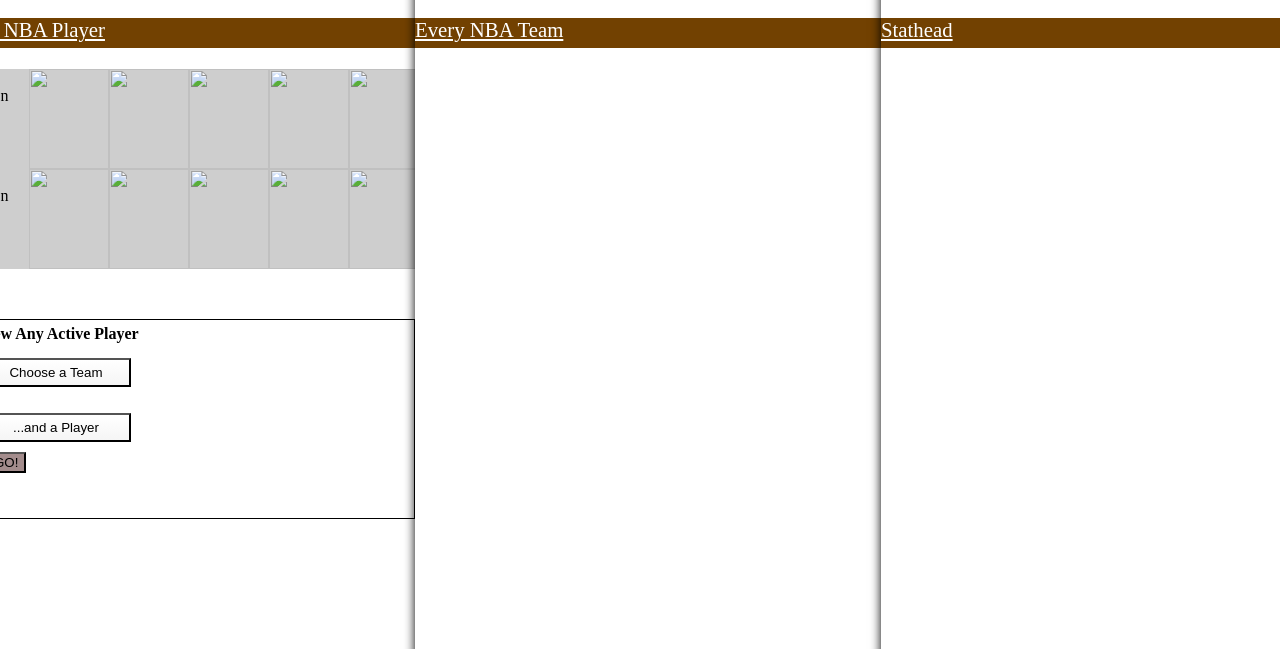
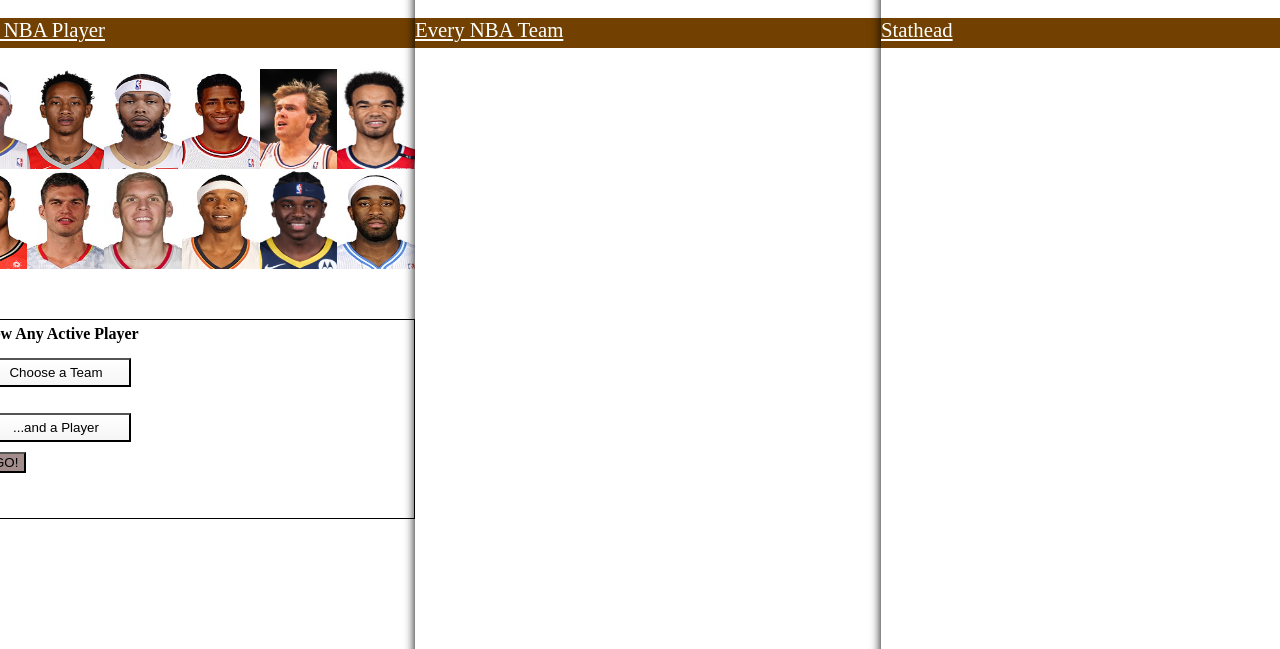
Before and after one commit to Joseph-L-Davis/lab-02d-copy-a-site, a plain HTML site: page index.html in a window 1280 px wide. Shown: the part 151-800 px from the top of the page. Drawn offline with Linux system fonts and the light colour scheme; files whose address does not match are found by name.

Commit message:
fixed img links

```diff
--- a/index.html
+++ b/index.html
@@ -25,20 +25,20 @@
           </section>
           <p><u> Every NBA Player</u></p>
           <section>
-            <img src="./thorn.jpeg" width="80px" height="100px" alt="Al Thornton">
-            <img src="./quart.jpeg" width="80px" height="100px" alt="">
-            <img src="./ingram.jpeg" width="80px" height="100px" alt="">
-            <img src="./gill.jpeg" width="80px" height="100px" alt="">
-            <img src="./ehlo.jpeg" width="80px" height="100px" alt="">
-            <img src="./robin.jpeg" width="80px" height="100px" alt="">
+            <img src="./assets/thorn.jpeg" width="80px" height="100px" alt="Al Thornton">
+            <img src="./assets/quart.jpeg" width="80px" height="100px" alt="">
+            <img src="./assets/ingram.jpeg" width="80px" height="100px" alt="">
+            <img src="./assets/gill.jpeg" width="80px" height="100px" alt="">
+            <img src="./assets/ehlo.jpeg" width="80px" height="100px" alt="">
+            <img src="./assets/robin.jpeg" width="80px" height="100px" alt="">
           </section>
           <section>
-            <img src="./mcdan.jpeg" width="80px" height="100px" alt="Al Thornton">
-            <img src="./split.jpeg" width="80px" height="100px" alt="">
-            <img src="./greg.jpeg" width="80px" height="100px" alt="">
-            <img src="./telfair.jpeg" width="80px" height="100px" alt="">
-            <img src="./holiday.jpeg" width="80px" height="100px" alt="">
-            <img src="./eyenga.jpeg" width="80px" height="100px" alt="">
+            <img src="./assets/mcdan.jpeg" width="80px" height="100px" alt="Al Thornton">
+            <img src="./assets/split.jpeg" width="80px" height="100px" alt="">
+            <img src="./assets/greg.jpeg" width="80px" height="100px" alt="">
+            <img src="./assets/telfair.jpeg" width="80px" height="100px" alt="">
+            <img src="./assets/holiday.jpeg" width="80px" height="100px" alt="">
+            <img src="./assets/eyenga.jpeg" width="80px" height="100px" alt="">
           </section>
       <form class="active-player">
         <div class="view-player"> <b> View Any Active Player </b></div>
```
